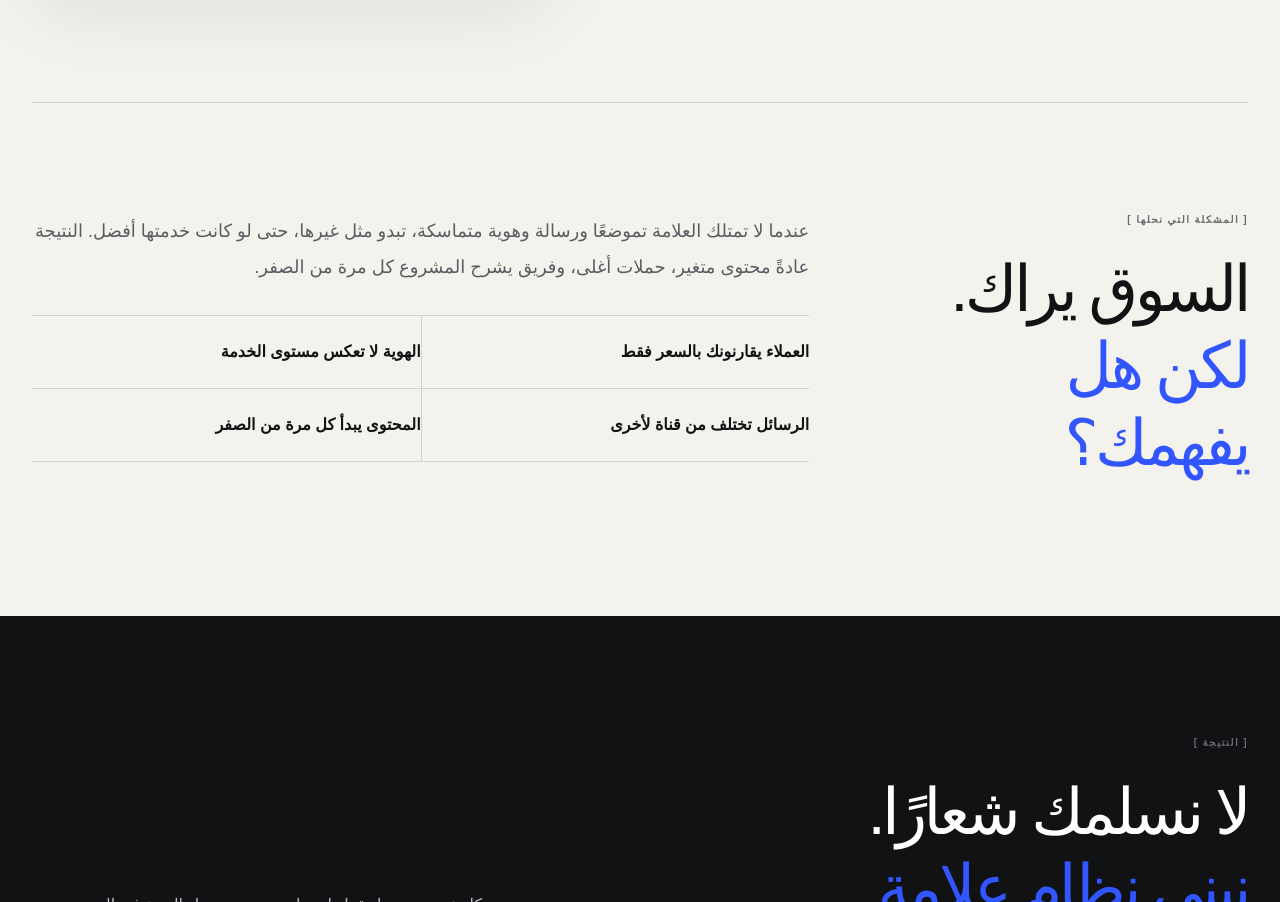
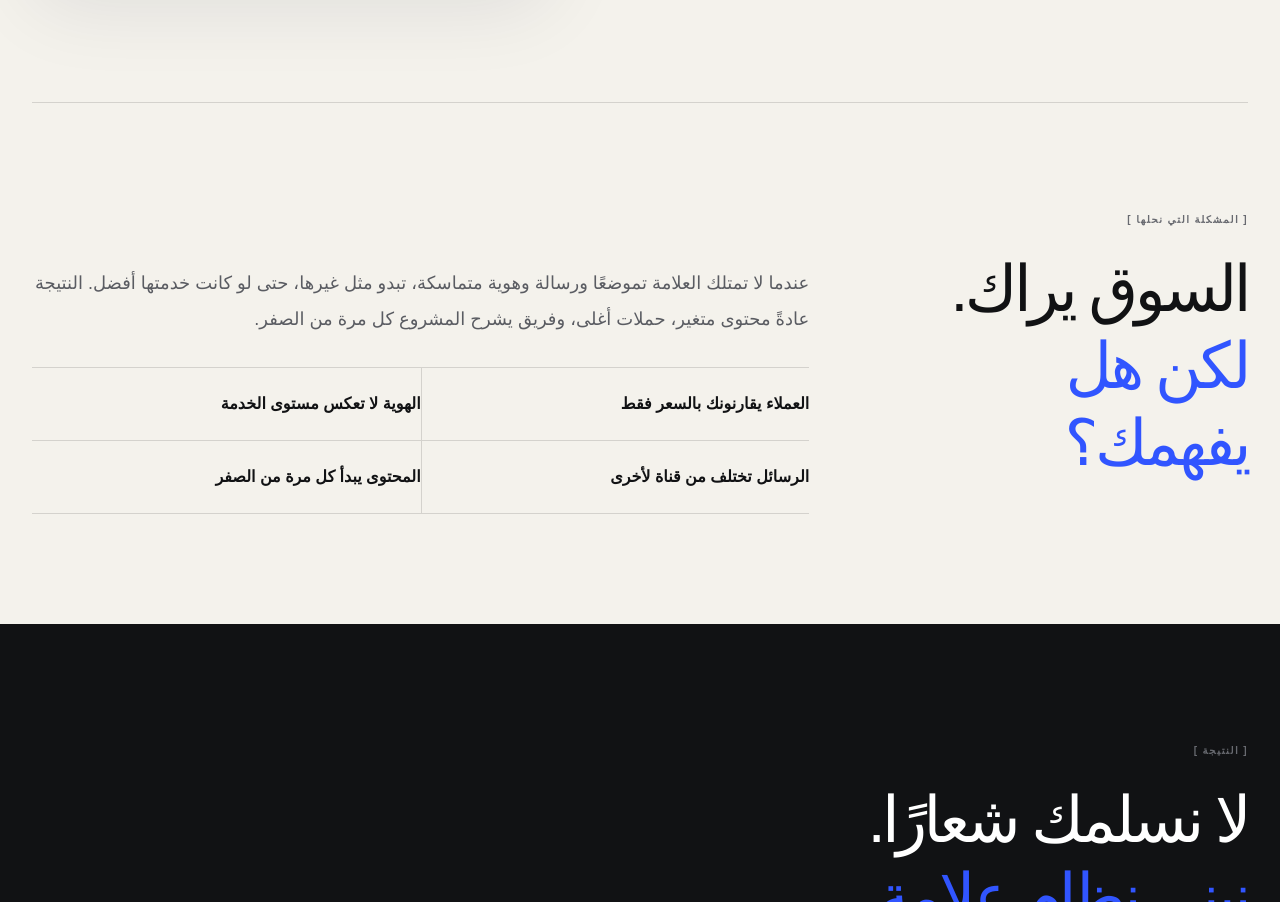
Before and after one commit to mohammedrashad2011-ui/Dewank-2026-website, a Next.js app: page /branding in a window 1280 px wide. Shown: the part 827-1729 px from the top of the page. Built offline with nearby package versions, Linux system fonts and the light colour scheme; a web font is replaced by a local one.

Commit message:
Align branding diagnosis content

```diff
--- a/app/branding/branding-page.css
+++ b/app/branding/branding-page.css
@@ -4,9 +4,9 @@
 .brand-hero-copy h1 em{display:block;font-style:normal;color:var(--brand-blue)}
 .brand-hero-copy>p{max-width:650px;font-size:clamp(16px,1.5vw,21px);line-height:1.9;color:#55575d}
 .brand-hero-actions{display:flex;flex-wrap:wrap;gap:12px;margin-top:34px}.brand-hero>.brand-lab{transform:translateY(-32px)}.brand-hero .button.primary{background:var(--brand-blue);color:#fff;border-color:var(--brand-blue)}
-.brand-diagnosis{padding:110px 0;border-top:1px solid var(--line);display:grid;grid-template-columns:.62fr 1.38fr;gap:7vw}
+.brand-diagnosis{padding:110px 0;border-top:1px solid var(--line);display:grid;grid-template-columns:.62fr 1.38fr;gap:7vw;align-items:start}
 .brand-diagnosis h2,.brand-section-head h2,.brand-fit h2,.brand-cta h2{font-size:clamp(42px,5vw,72px);line-height:1.2;letter-spacing:-.055em;margin:24px 0}.branding-page h2 em{font-style:normal;color:var(--brand-blue)}
-.brand-diagnosis-copy>p{font-size:18px;line-height:2;color:#5a5c62;margin:0 0 30px}
+.brand-diagnosis-copy{padding-top:52px}.brand-diagnosis-copy>p{font-size:18px;line-height:2;color:#5a5c62;margin:0 0 30px}
 .brand-symptoms{display:grid;grid-template-columns:1fr 1fr;border-top:1px solid var(--line)}
 .brand-symptoms p{margin:0;padding:22px 0;border-bottom:1px solid var(--line);font-weight:700}.brand-symptoms p:nth-child(odd){padding-left:24px;border-left:1px solid var(--line)}
 .brand-system-section{background:var(--brand-ink);color:#fff;padding:120px 0}.brand-section-head{display:flex;justify-content:space-between;gap:40px;align-items:end;margin-bottom:55px}.brand-section-head p{max-width:450px;color:#b9bac0;line-height:1.9}
@@ -20,7 +20,7 @@
 .brand-faq{padding:0 0 120px}.brand-faq details{border-top:1px solid var(--line);padding:23px 0}.brand-faq summary{cursor:pointer;font-size:20px;font-weight:800}.brand-faq details p{max-width:760px;color:#64666b;line-height:1.9;margin:14px 0 0}
 .brand-related{display:flex;gap:12px;flex-wrap:wrap;margin-top:28px}.brand-related a{border-bottom:1px solid var(--ink);padding:8px 0;font-weight:700;margin-left:22px}
 .brand-cta{margin-bottom:90px;padding:70px;border-radius:38px;background:var(--brand-blue);color:#fff;display:grid;grid-template-columns:1.2fr .8fr;gap:50px;align-items:end}.brand-cta h2{margin-bottom:0}.brand-cta p{line-height:1.9}.brand-cta .button{background:#fff;border-color:#fff;color:var(--brand-blue)!important;font-weight:800}.brand-cta .button span{color:inherit}.brand-cta .button:hover{background:var(--brand-ink);border-color:var(--brand-ink);color:#fff!important}
-@media(max-width:900px){.brand-hero,.brand-diagnosis,.brand-fit,.brand-cta{grid-template-columns:1fr}.brand-hero{padding-top:90px}.brand-hero>.brand-lab{transform:translateY(-8px)}.brand-signal{max-width:580px;width:100%;margin:auto}.brand-system-grid{grid-template-columns:1fr 1fr}.brand-section-head{align-items:start;flex-direction:column}.brand-cta{align-items:start}}
+@media(max-width:900px){.brand-hero,.brand-diagnosis,.brand-fit,.brand-cta{grid-template-columns:1fr}.brand-hero{padding-top:90px}.brand-hero>.brand-lab{transform:translateY(-8px)}.brand-diagnosis-copy{padding-top:0}.brand-signal{max-width:580px;width:100%;margin:auto}.brand-system-grid{grid-template-columns:1fr 1fr}.brand-section-head{align-items:start;flex-direction:column}.brand-cta{align-items:start}}
 @media(max-width:640px){.brand-hero{padding:75px 0 65px;min-height:0}.brand-hero-copy h1{font-size:43px;line-height:1.28}.brand-hero>.brand-lab{transform:none}.brand-hero-actions{flex-direction:column}.brand-hero-actions .button{width:100%}.brand-signal{border-radius:28px}.brand-signal-core{width:105px;height:105px;font-size:52px}.brand-diagnosis,.brand-system-section,.brand-deliverables,.brand-process,.brand-fit{padding:85px 0}.brand-symptoms,.brand-system-grid,.brand-deliverables-grid{grid-template-columns:1fr}.brand-symptoms p:nth-child(odd),.brand-deliverables-grid article:nth-child(odd){padding-left:0;border-left:0}.brand-system-card{min-height:290px}.brand-process-list article{grid-template-columns:42px 1fr}.brand-process-list p{grid-column:2}.brand-cta{margin-inline:16px;width:calc(100% - 32px);padding:36px 25px;border-radius:28px}.brand-cta h2{font-size:43px}}
 
 .brand-lab{border:1px solid rgba(17,18,20,.14);border-radius:34px;background:#fff;box-shadow:0 26px 80px rgba(15,27,58,.09);overflow:hidden;direction:rtl}
```
